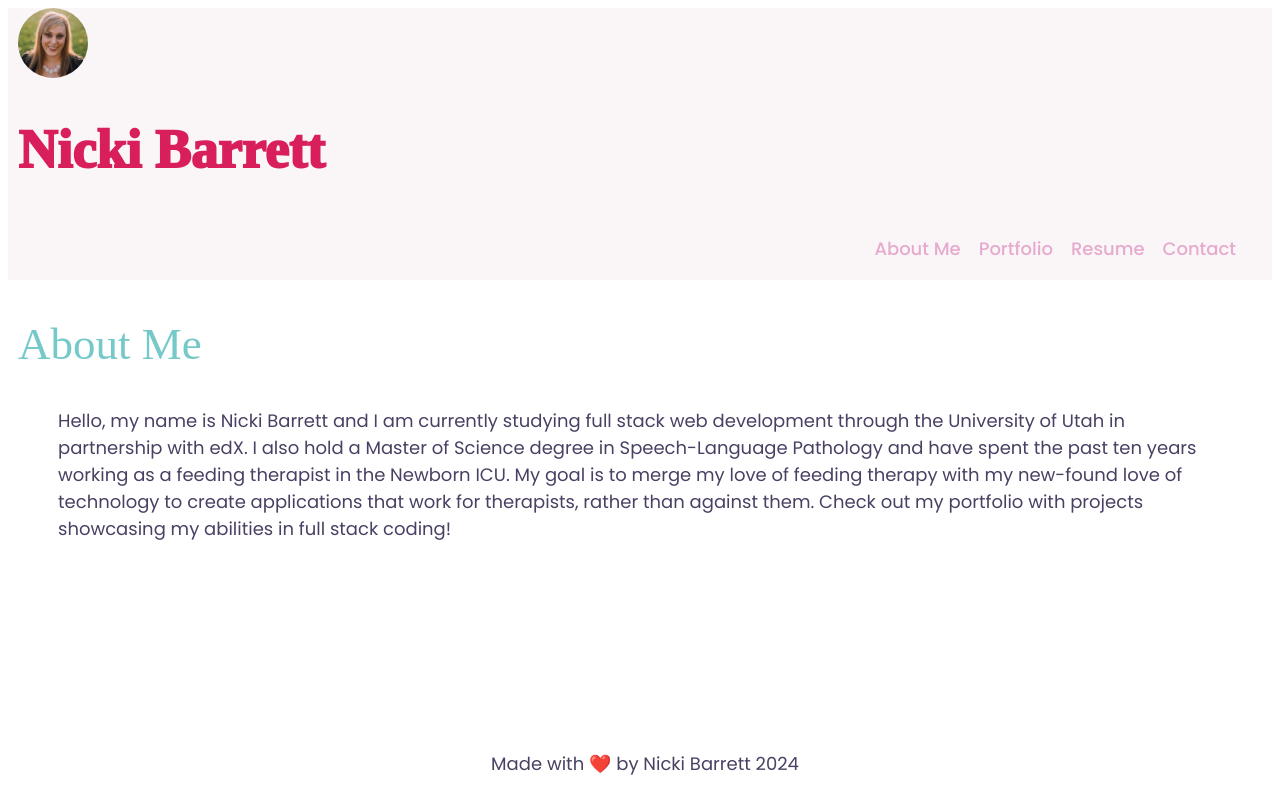
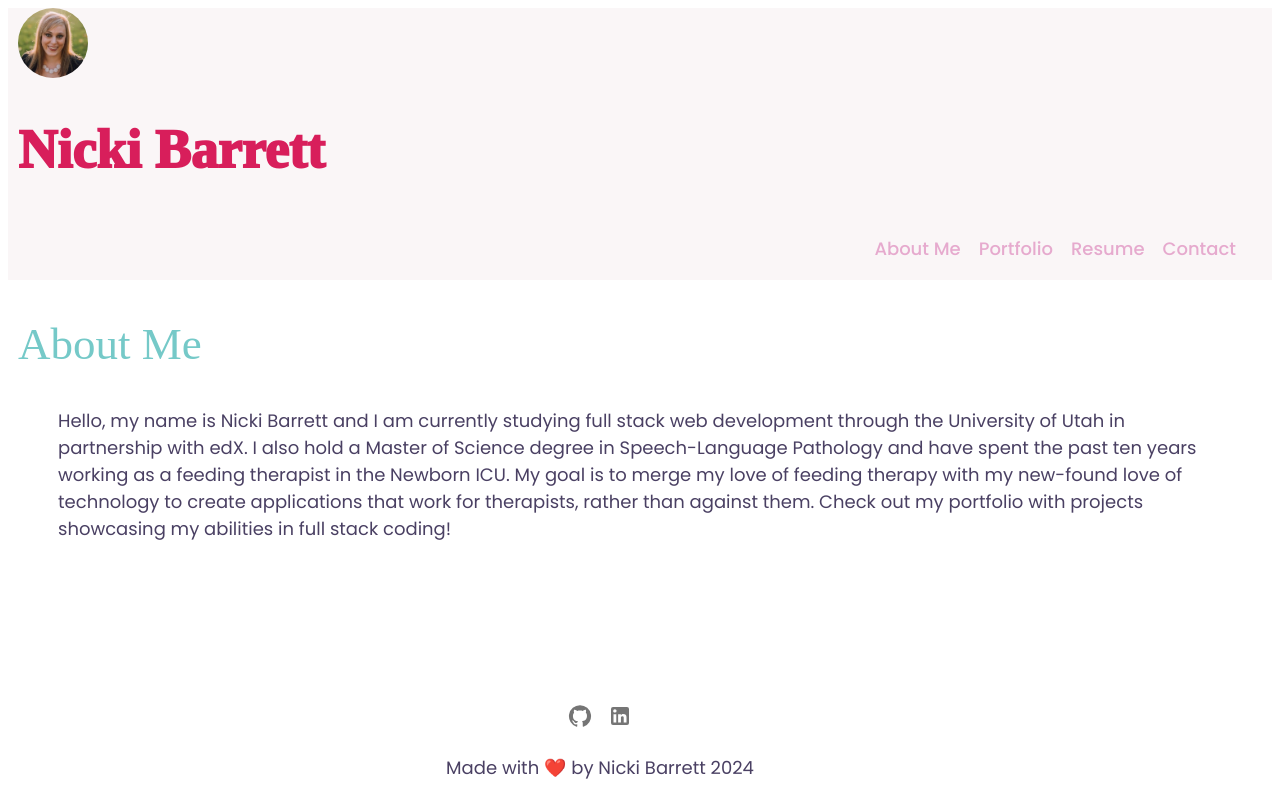
Before and after one commit to Nixxii223/20-react-portfolio, a React (Vite) app: page / in a window 1280 px wide. Built offline with nearby package versions, Linux system fonts and the light colour scheme; a web font is replaced by a local one.

Commit message:
footer links

```diff
--- a/src/components/Footer/index.jsx
+++ b/src/components/Footer/index.jsx
@@ -1,12 +1,27 @@
 import React from 'react';
+import { Box, Link, IconButton, Container } from '@mui/material';
+import LinkedInIcon from '@mui/icons-material/LinkedIn';
+import GitHubIcon from '@mui/icons-material/GitHub';
 import './styles.css';
 
-const Footer = () => {
+
+export default function Footer() {
     return (
-        <footer className='poppins-regular'>
-            <p>Made with ❤️ by Nicki Barrett 2024</p>
-        </footer>
+        <Container className="footer-container">
+            <Box sx={{ display: 'flex', justifyContent: 'center', padding: '0', margin: '0' }}>
+
+                <Link href="https://github.com/nixxii223" target="_blank" rel="noopener noreferrer">
+                    <IconButton>
+                        <GitHubIcon />
+                    </IconButton>
+                </Link>
+                <Link href="www.linkedin.com/in/nicki-barrett" target="_blank" rel="noopener noreferrer">
+                    <IconButton>
+                        <LinkedInIcon />
+                    </IconButton>
+                </Link>
+            </Box>
+            <p className='poppins-regular'>Made with ❤️ by Nicki Barrett 2024</p>
+        </Container>
     );
 }
-
-export default Footer;
--- a/src/components/Footer/styles.css
+++ b/src/components/Footer/styles.css
@@ -1,9 +1,9 @@
-footer {
+.footer-container {
     background-color: #fff;
-    color: #d81e5b;
+    color: #4a4063;
     text-align: center;
     font-weight: 700;
-    padding: 5px;
+    padding: 1px;
     position: fixed;
     bottom: 0;
     left: 0;
```
